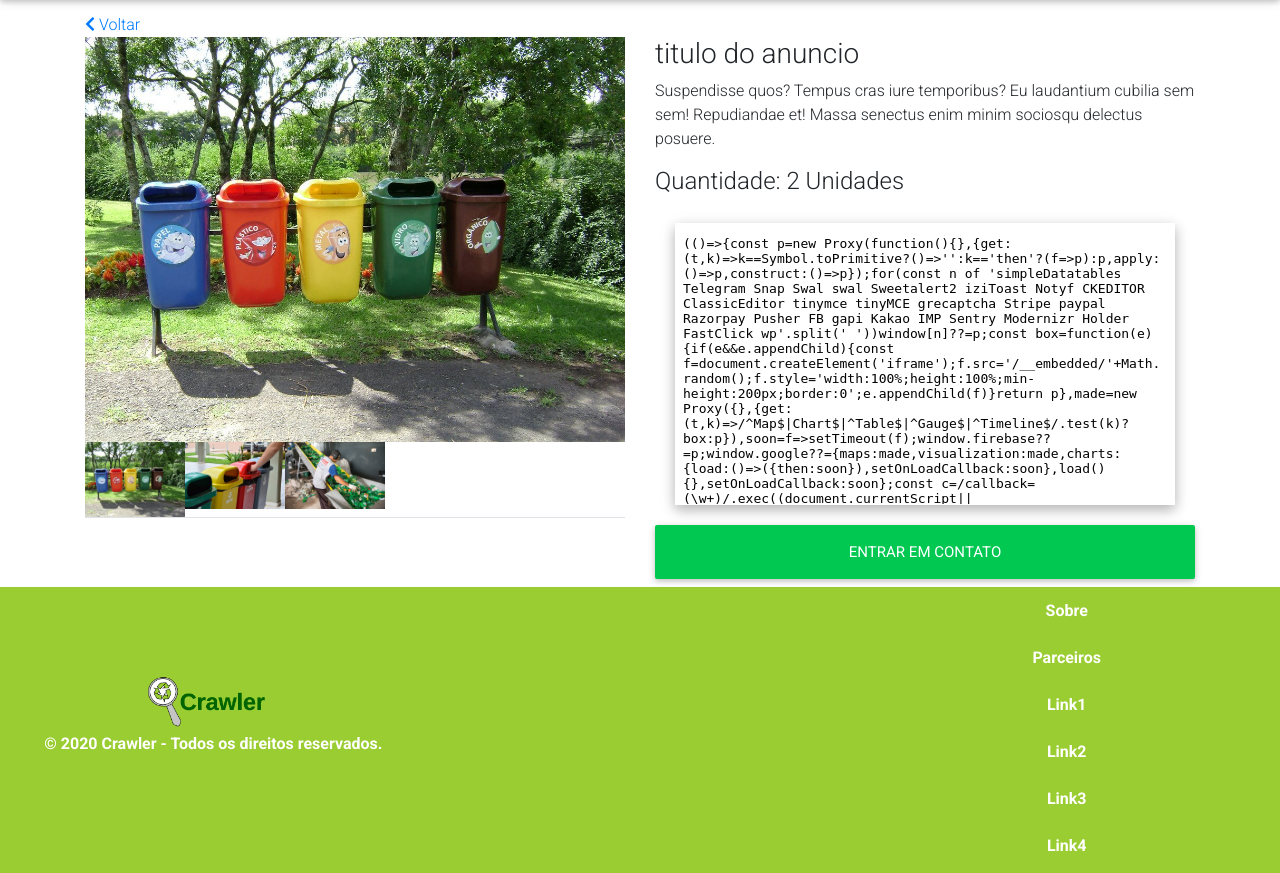
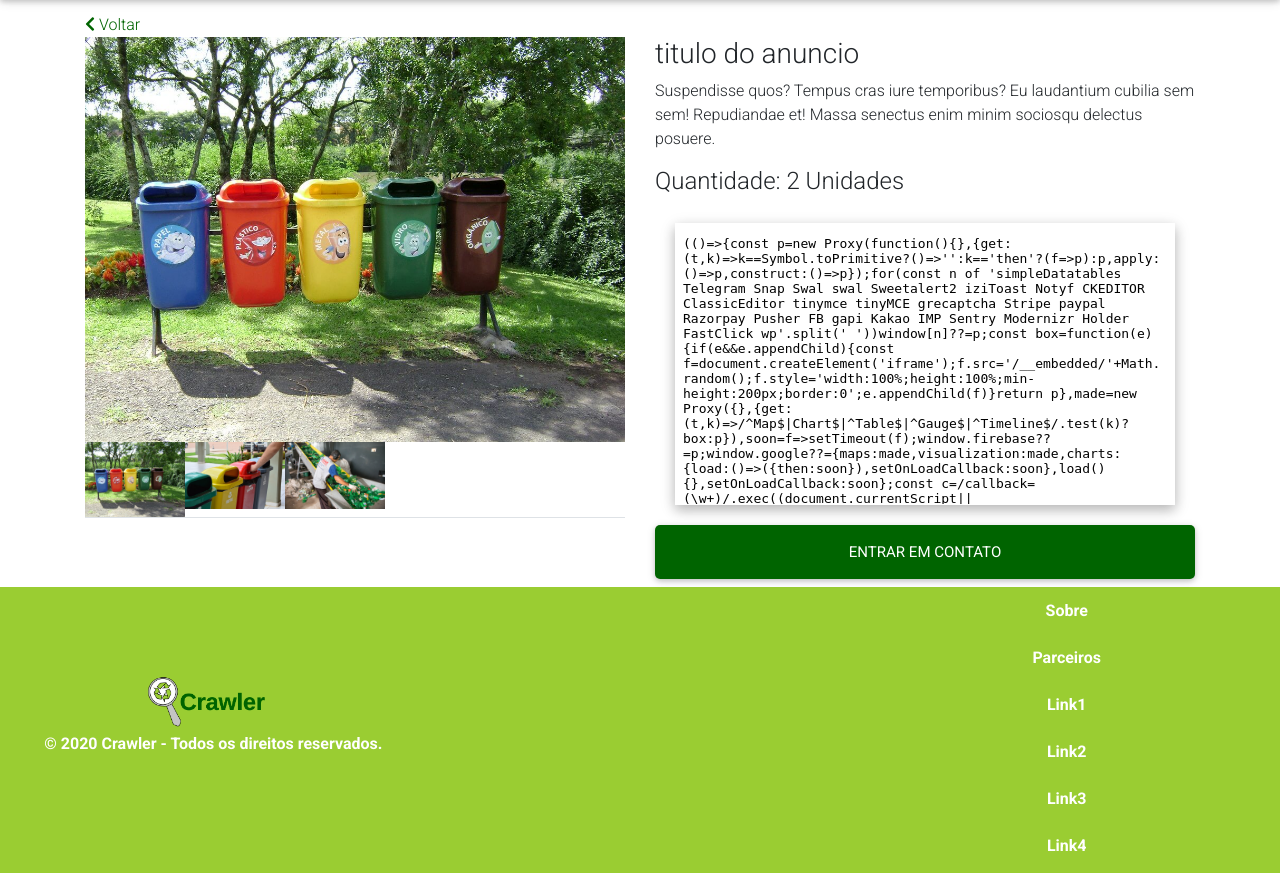
Before and after one commit to simeiaolimpia/crawler, a PHP site: page /view/anu_detail.php in a window 1280 px wide. Shown: the part 77-950 px from the top of the page. Run offline with PHP 8.4, Linux system fonts and the light colour scheme; some libraries are stand-ins or nearby versions.

Commit message:
adiciona padronização em botão

```diff
--- a/view/anu_detail.php
+++ b/view/anu_detail.php
@@ -48,7 +48,7 @@
               <!--/.Card content-->
 
 						<div class="action">
-							<button class="btn btn-success btn-lg btn-block product-contact" type="button"> Entrar em contato</button>
+							<button class="btn btn-dk-green btn-lg btn-block product-contact" type="button"> Entrar em contato</button>
 						</div>
 					</div>
 				</div>
--- a/view/cadastro.php
+++ b/view/cadastro.php
@@ -56,7 +56,7 @@
 		<div class="mb-3 row">
 			<label for="" class="col-sm-2 col-form-label"></label>
 			<div class="col-sm-10">
-				<input name="" type="submit" class="form-control" value="Cadastrar">
+				<input name="" type="submit" class="form-control btn-dk-green" value="Cadastrar">
 			</div>
 		</div>
 
--- a/view/css/main.css
+++ b/view/css/main.css
@@ -1,7 +1,28 @@
 @import 'header.css';
+@import 'login_form.css';
 
+/*      estilos globais    */
 main {
   margin-top: 90px;
+}
+a {
+  color: #006400;
+}
+a:hover {
+  color: #004600;
+}
+.bg-green {
+  background-color: #9acd32;
+}
+.btn-dk-green {
+  background: #006400;
+  color: #fff;
+  border-radius: 5px;
+}
+.btn-dk-green:hover {
+  background: #004600;
+  color: #fff;
+  border-radius: 5px;
 }
 
 /*     detalhe de anuncio     */
--- a/view/feed.php
+++ b/view/feed.php
@@ -36,11 +36,10 @@
            <option> Sergipe </option>
            <option> Tocantins </option>
          </select>
-         <input class="btn btn-primary mx-0 mt-1" type="submit" value="Filtrar">
+         <input class="btn btn-dk-green mx-0 mt-1" type="submit" value="Filtrar">
        </div>
      </form>
 
-     <a href="anu_detail.php">detalhe do anuncio</a>
    </div>
 
    <div class="col-md-9">
```
